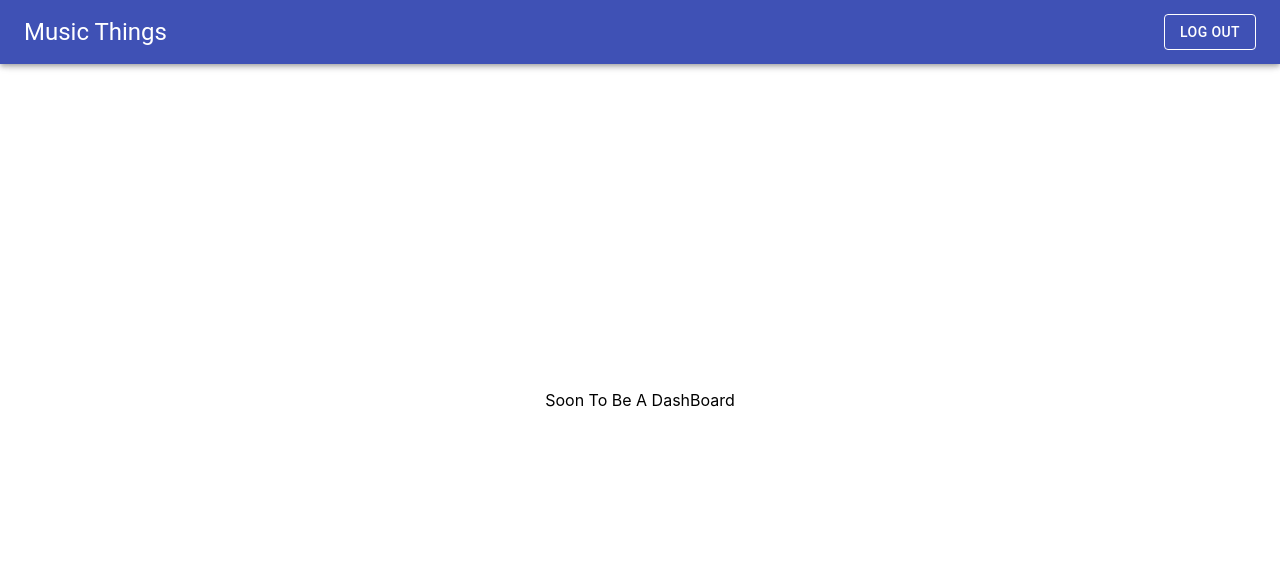
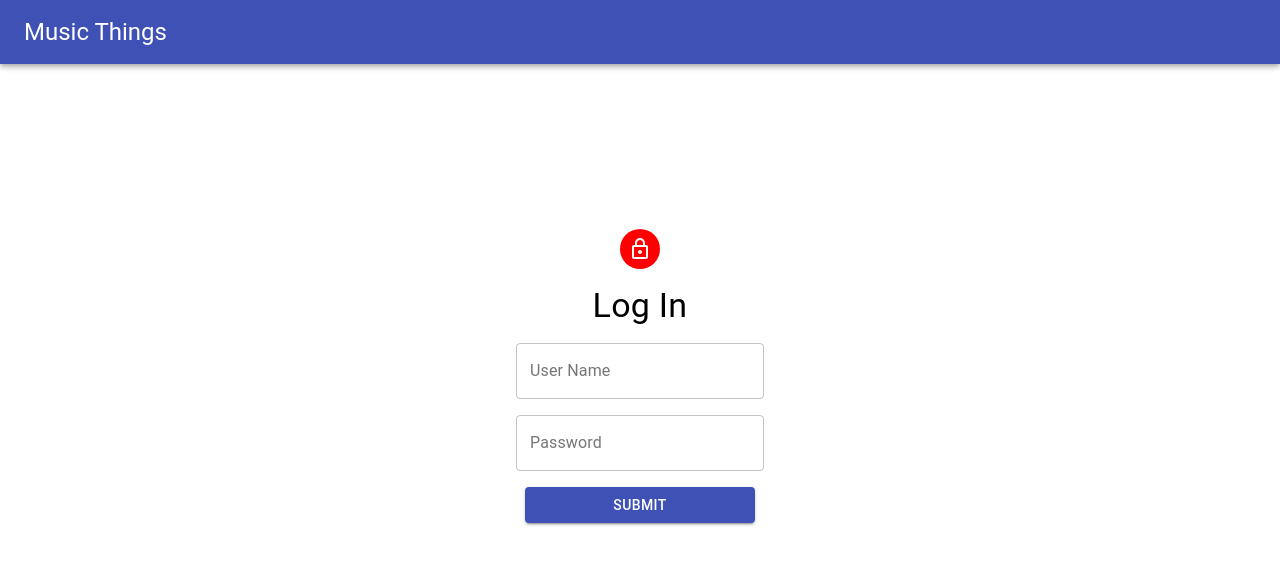
Before and after one commit to devarcher/musicapp, a React (Create React App) app: page / in a window 1280 px wide. Shown: the top 564 px of the page. Built offline with nearby package versions, Linux system fonts and the light colour scheme.

Commit message:
onsubmit now functioning properly on form

```diff
--- a/src/App.js
+++ b/src/App.js
@@ -7,7 +7,7 @@ import "./App.css";
 
 class App extends React.Component {
   state = {
-    loggedIn: true
+    loggedIn: false
   };
 
   logOutHandler = e => {
--- a/src/Layouts/LoginBody.js
+++ b/src/Layouts/LoginBody.js
@@ -31,7 +31,7 @@ const LoginBody = props => {
   const classes = useStyles();
   return (
     <div className="body">
-      <form className="formBox">
+      <form className="formBox" onSubmit={e => logInHandler(e)}>
         <div className="mainContainer">
           <Grid
             container
@@ -47,13 +47,12 @@ const LoginBody = props => {
               </Avatar>
             </Grid>
             <Grid item xs={12}>
-              <Typography component="h1" variant="h4.25">
+              <Typography component="h1" variant="h4">
                 Log In
               </Typography>
             </Grid>
             <Grid item xs={12}>
               <TextField
-                novalidate
                 id="outlined-required"
                 label="User Name"
                 variant="outlined"
@@ -62,7 +61,6 @@ const LoginBody = props => {
             </Grid>
             <Grid item xs={12}>
               <TextField
-                novalidate
                 id="outlined-required"
                 label="Password"
                 variant="outlined"
@@ -75,7 +73,6 @@ const LoginBody = props => {
                 type="submit"
                 color="primary"
                 className="subButton"
-                onSumbit={e => logInHandler}
               >
                 Submit
               </Button>
```
